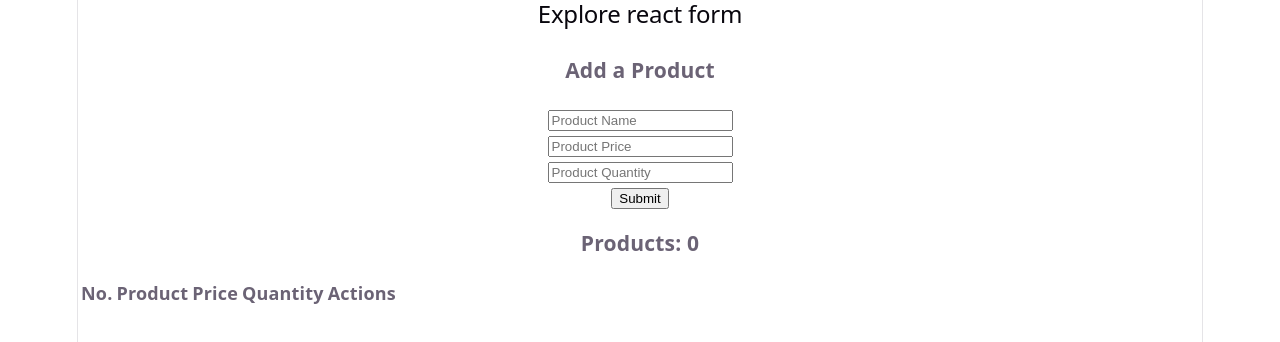
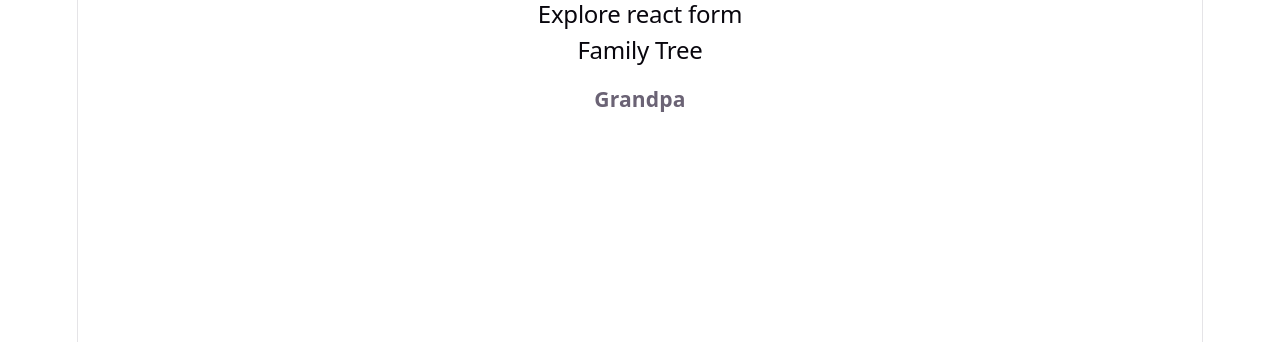
Before and after one commit to jk-jumur/explore-react-form, a React (Vite) app: page / in a window 1280 px wide. Shown: the top 342 px of the page. Built offline with nearby package versions, Linux system fonts and the light colour scheme.

Commit message:
display form data in a table and form error handle

```diff
--- a/src/App.jsx
+++ b/src/App.jsx
@@ -1,7 +1,8 @@
 
 import './App.css'
+import FamilyTree from './Components/FamilyTree/FamilyTree'
 // import HookForm from './Components/HookForm/HookForm'
-import ProductManagement from './Components/ProductManagement/ProductManagement'
+// import ProductManagement from './Components/ProductManagement/ProductManagement'
 // import ControlledField from './Components/ControlledField/ControlledField'
 // import UnControlledField from './Components/UnControlledField/UnControlledField'
 // import FormAction from './Components/FormAction/FormAction'
@@ -25,7 +26,9 @@
            {/* <UnControlledField></UnControlledField> */}
 
          {/* <HookForm/> */}
-         <ProductManagement></ProductManagement>
+         {/* <ProductManagement></ProductManagement> */}
+
+         <FamilyTree></FamilyTree>
 
     </>
   )
--- /dev/null
+++ b/src/Components/FamilyTree/FamilyTree.jsx
@@ -0,0 +1,13 @@
+import Grandpa from "./Grandpa";
+
+
+const FamilyTree = () => {
+    return (
+        <div className='family-tree'>
+            <h2>Family Tree</h2>
+            <Grandpa></Grandpa>
+        </div>
+    );
+};
+
+export default FamilyTree;
--- /dev/null
+++ b/src/Components/FamilyTree/Grandpa.jsx
@@ -0,0 +1,11 @@
+
+
+const Grandpa = () => {
+    return (
+        <div>
+            <h3>Grandpa</h3>
+        </div>
+    );
+};
+
+export default Grandpa;
```
Also changed, not shown: src/Components/FamilyTree/Grandma.jsx (added, +9 -0 lines), src/Components/FamilyTree/Uncle.jsx (added, +11 -0 lines).
